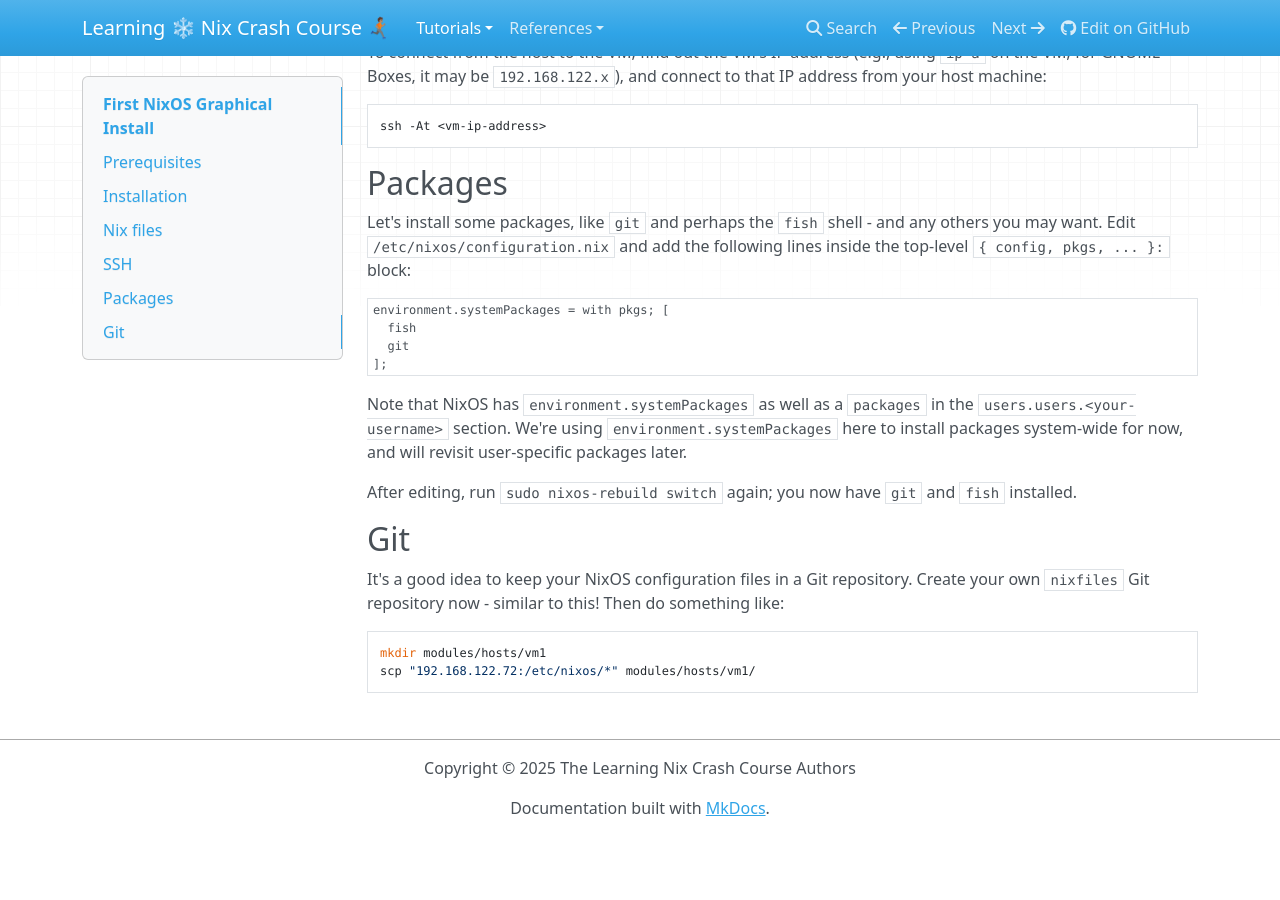
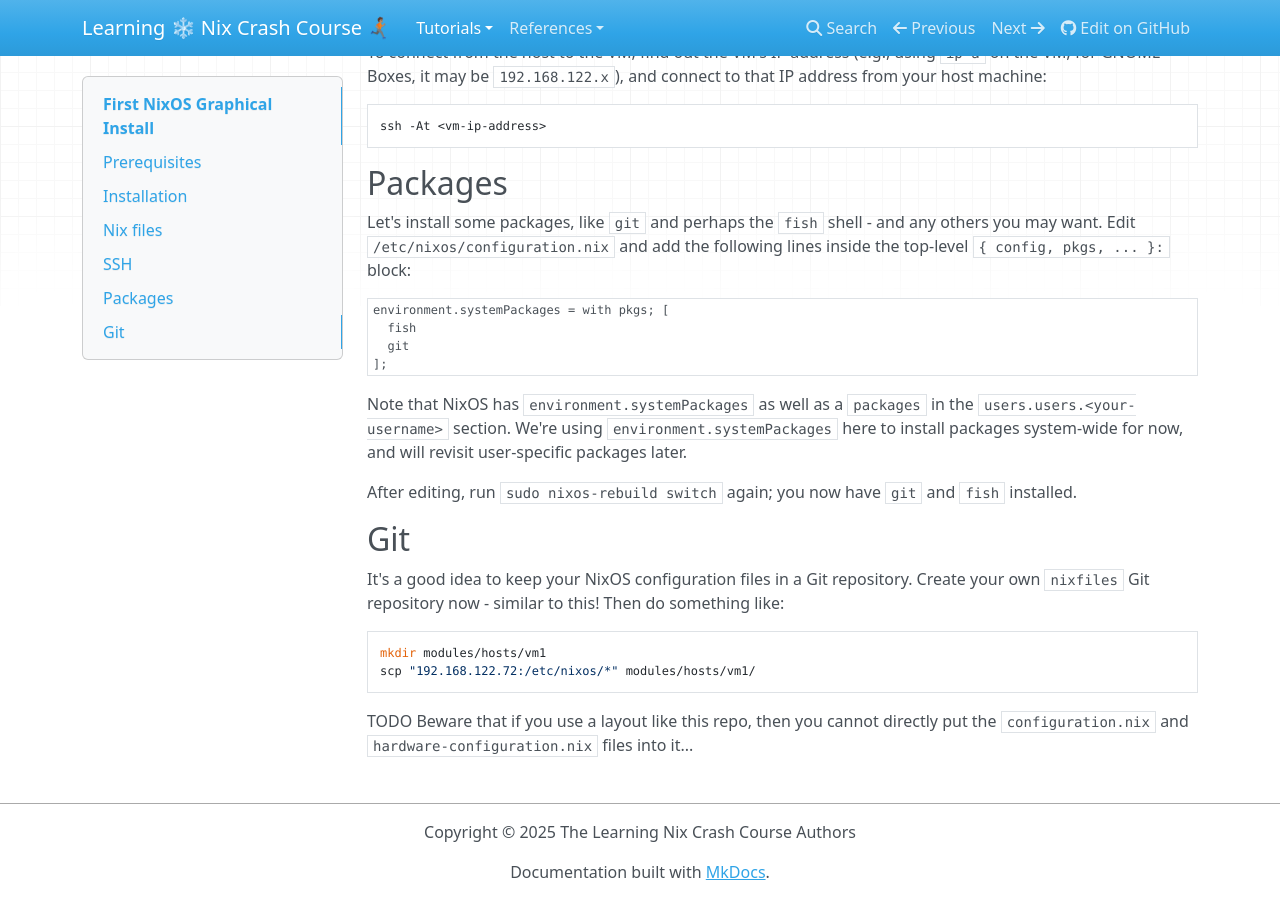
Before and after one commit to vorburger/nixfiles, an MkDocs documentation site: the page built from docs/docs/tutorial/first-nixos-graphical-install/index.md, in a window 1280 px wide and 900 px high, scrolled down 884 px. Built offline with MkDocs 1.6.1, drawn with Linux system fonts in a browser that asks for light colours; nearby versions of some CDN libraries; before the commit the page ends 1720 px from its top, so only the background shows below that.

````diff
--- a/docs/docs/tutorial/first-nixos-graphical-install/index.md
+++ b/docs/docs/tutorial/first-nixos-graphical-install/index.md
@@ -72,3 +72,7 @@ It's a good idea to keep your NixOS configuration files in a Git repository. Cre
 mkdir modules/hosts/vm1
 scp "192.168.122.72:/etc/nixos/*" modules/hosts/vm1/
 ```
+
+TODO Beware that if you use a layout like this repo,
+then you cannot directly put the `configuration.nix`
+and `hardware-configuration.nix` files into it...
````
Also changed, not shown: docs/docs/ToDo.md (+2 -0 lines), README.md, 4 other files.
